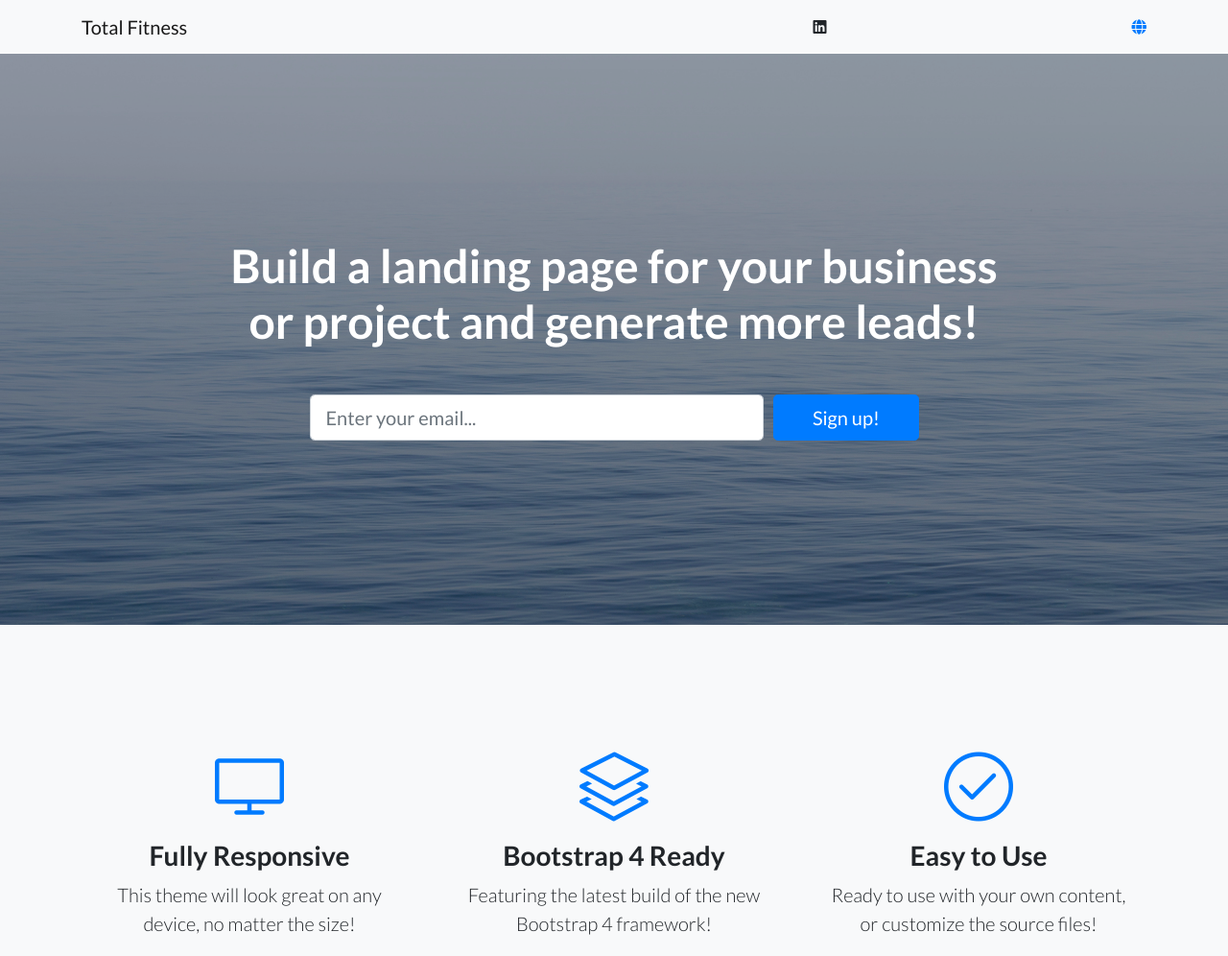
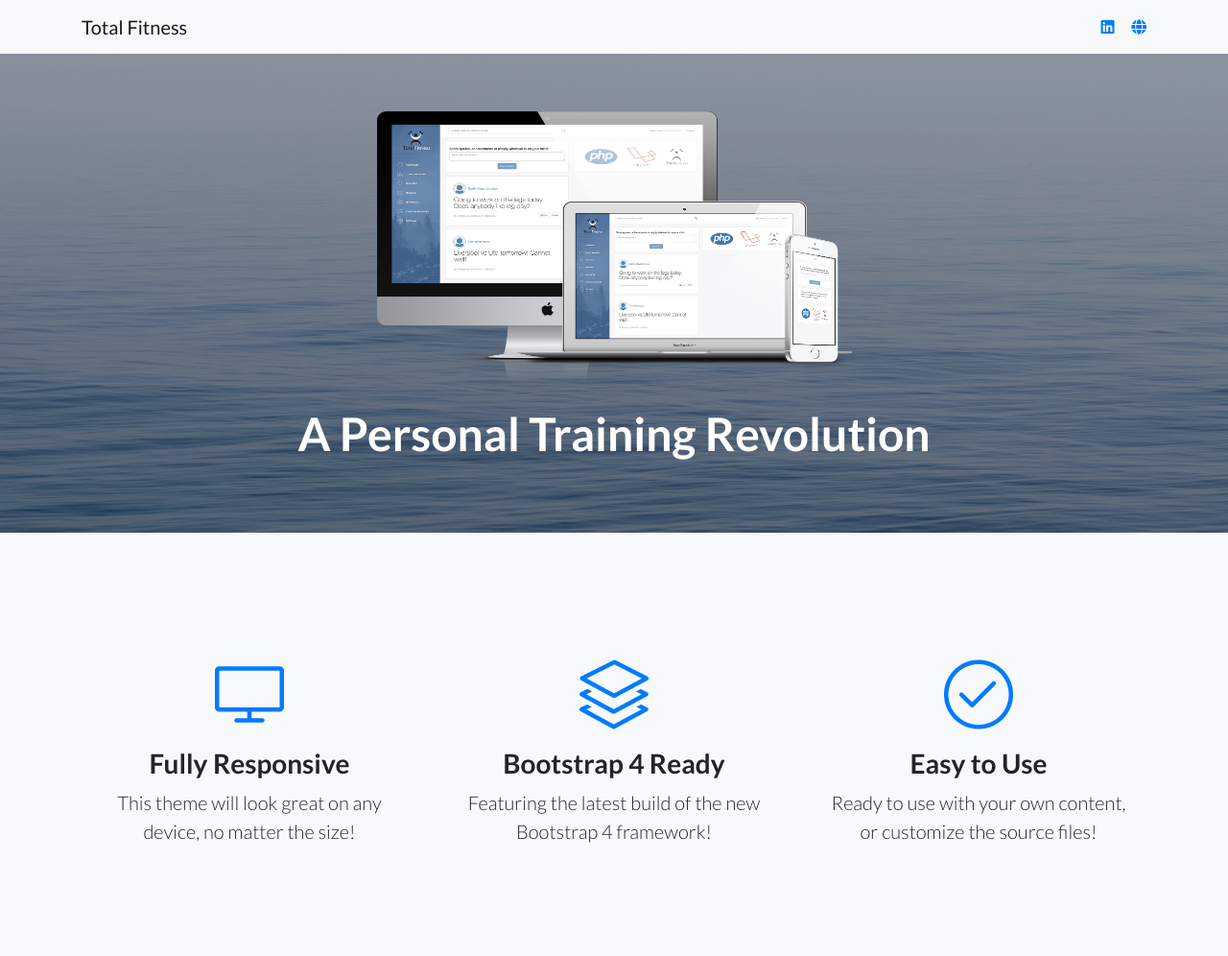
Before and after one commit to Sledro/TotalFitnessStatic, a website: page index.html in a window 1280 px wide. Shown: the top 996 px of the page at 96% size. Drawn offline with Linux system fonts and the light colour scheme.

Commit message:
Screens image added to banner

```diff
--- a/index.html
+++ b/index.html
@@ -29,30 +29,21 @@
     <nav class="navbar navbar-light bg-light static-top">
       <div class="container">
         <a class="navbar-brand" href="#">Total Fitness</a>
-        <a href="https://www.linkedin.com/in/danhayden16/" target="_BLANK"></a><i class="fab fa-linkedin"></i></a>
-        <a href="http://sledro.com" target="_BLANK"><i class="fas fa-globe"></i></a>
+        <div style="float:right;">
+          <a href="https://www.linkedin.com/in/danhayden16/" target="_BLANK" style="margin-right:15px;;"><i class="fab fa-linkedin"></i></a>
+          <a href="http://sledro.com" target="_BLANK" ><i class="fas fa-globe"></i></a>
+        </div>
       </div>
     </nav>
 
     <!-- Masthead -->
-    <header class="masthead text-white text-center">
+    <header class="masthead text-white text-center" style="padding-bottom:0px;padding-top:60px;">
       <div class="overlay"></div>
       <div class="container">
         <div class="row">
           <div class="col-xl-9 mx-auto">
-            <h1 class="mb-5">Build a landing page for your business or project and generate more leads!</h1>
-          </div>
-          <div class="col-md-10 col-lg-8 col-xl-7 mx-auto">
-            <form>
-              <div class="form-row">
-                <div class="col-12 col-md-9 mb-2 mb-md-0">
-                  <input type="email" class="form-control form-control-lg" placeholder="Enter your email...">
-                </div>
-                <div class="col-12 col-md-3">
-                  <button type="submit" class="btn btn-block btn-lg btn-primary">Sign up!</button>
-                </div>
-              </div>
-            </form>
+            <img src="img/screens.png" width="60%" height="70%" />
+            <h1 class="mb-5">A Personal Training Revolution</h1>
           </div>
         </div>
       </div>
```
Also changed, not shown: img/screens.png (added).
